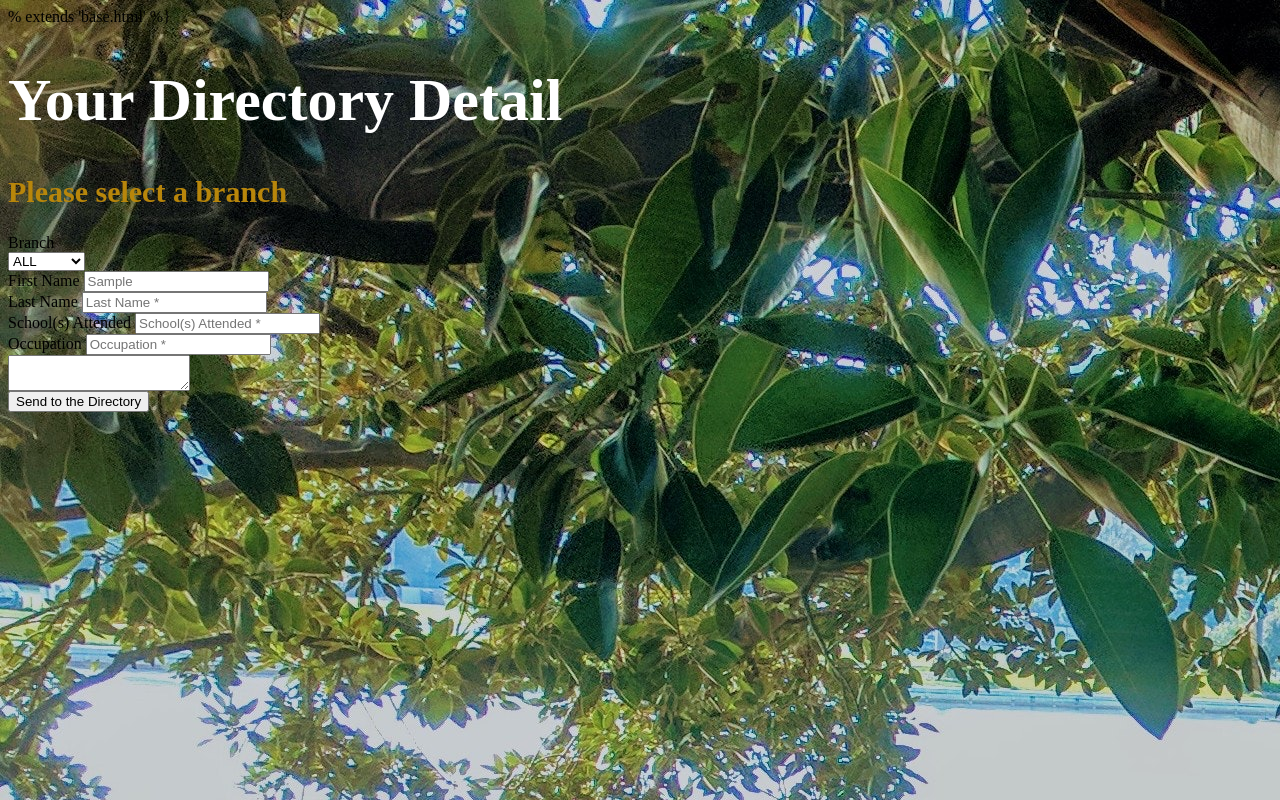
After one commit to tlcs11/Blue_solo, a Django app: template directory/templates/family/update.html in a window 1280 px wide. The commit adds this page. Run offline with Django 3.2, Linux system fonts and the light colour scheme; the template is opened without the code that fills it: most values are stand-ins (such as "Sample title", 1, 10 or a date in 2020).

Commit message:
After update

```diff
--- a/directory/family/urls.py
+++ b/directory/family/urls.py
@@ -2,11 +2,12 @@ from django.urls import path
 
 # from . import views
 
-from .views import family, directory_view, add_family, delete_family
+from .views import family, directory_view, add_family, delete_family, update_family
 
 urlpatterns = [
     path("", family, name="family-home"),
     path("directory", directory_view, name="directory"),
     path("add", add_family, name="add"),
     path("delete", delete_family, name="delete"),
+    path("update/<int:id>", update_family, name="update")
 ]
--- /dev/null
+++ b/directory/templates/family/update.html
@@ -0,0 +1,71 @@
+% extends 'base.html' %}
+{% load static %}
+{% block content %}
+    <body background="{% static "img/close-up-daylight-environment-762679.jpg"%}" alt="Image Not Found">
+    </body>
+
+        <div class="container directory-form">
+
+        <div class="container directory-form">
+                    <form class="input" action="{% url 'update' id %}" method="POST">
+                    {% csrf_token %}
+                        <h1 style="color: white; font-size: 60px">Your Directory Detail
+                        </h1>
+                        <h2 style="color:darkgoldenrod; font-size: 30px">Please select a branch</h2>
+                        <div class="row">
+                                <div class="col-md-6">
+                                    <label for="branch">Branch</label>
+                                </div>
+                                <div class="col-md-6">
+                                    <select id="branch" name="branch">
+                                        <option value="ALL">ALL</option>
+                                        <option value="Chandler">Chandler</option>
+                                        <option value="Lapsley">Lapsley</option>
+                                        <option value="Lovelace">Lovelace</option>
+                                        <option value="Sullivan">Sullivan</option>
+                                    </select>
+                                </div>
+                            </div>
+
+                            <div class="col-md-6">
+                                <div class="form-group">
+                                    <label for="">First Name</label>
+                                    <input type="text" name="first_name" class="form-control" placeholder="{{ update_person.first_name }}">
+                                </div>
+                                <div class="form-group">
+                                    <label for="">Last Name</label>
+                                    <input type="text" name="last_name" class="form-control" placeholder="Last Name *">
+                                </div>
+                                <div class="form-group">
+                                    <label for="">School(s) Attended</label>
+                                    <input type="text" name="schools" class="form-control" placeholder="School(s) Attended *">
+                                </div>
+                                <div class="form-group">
+                                        <label for="">Occupation</label>
+                                        <input type="text" name="occupation" class="form-control" placeholder="Occupation *">
+                                </div>
+                                {% comment %} <div class="form-group">
+                                        <input type="text" name="" class="form-control" placeholder="Twitter contact *">
+                                </div>
+                                <div class="form-group">
+                                        <input type="text" name="" class="form-control" placeholder="Instagram contact *">
+                                </div> {% endcomment %}
+                            </div>
+
+                            <div class="col-md-6">
+                                <div class="form-group">
+                                    <textarea class="form-control" placeholders="Your Message *"></textarea>
+                                </div>
+                            </div>
+
+                            <div class="col-md-12">
+                                <div class="form-group">
+                                    <input type="submit" name="" class="btncontact" value="Send to the Directory">
+                                </div>
+                            </div>
+                        </div>
+                    </form>
+
+
+
+{% endblock  %}
```
Also changed, not shown: directory/family/views.py (+23 -1 lines), directory/templates/family/directory_view.html (+30 -4 lines), directory/templates/family/home.html (+9 -1 lines), directory/db.sqlite3.
